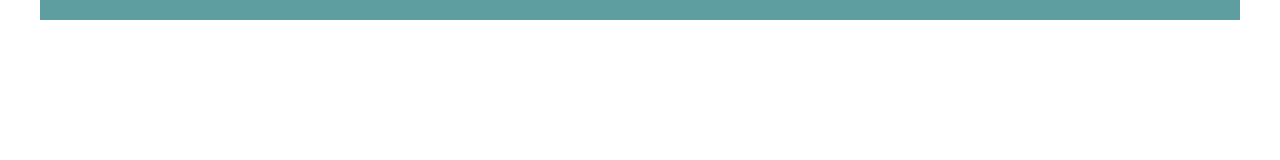
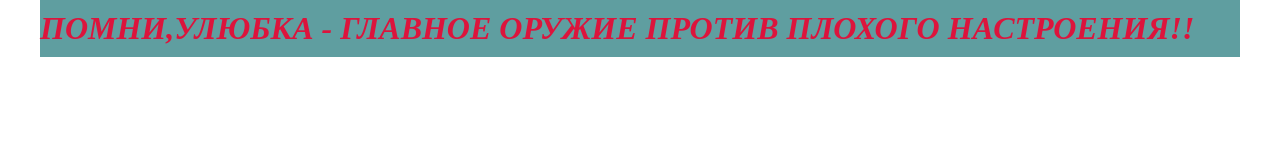
Before and after one commit to IrinaMatorenko/lessonTestGithub, a plain HTML site: page index.html in a window 1280 px wide. Drawn offline with Linux system fonts and the light colour scheme.

Commit message:
added text to title

```diff
--- a/index.html
+++ b/index.html
@@ -10,7 +10,7 @@
   <body>
     <div>
       <div class="container">
-        <h1 class="title"></h1>
+        <h1 class="title">Помни,улюбка - главное оружие против плохого настроения!!</h1>
       </div>
     </div>
   </body>
```
